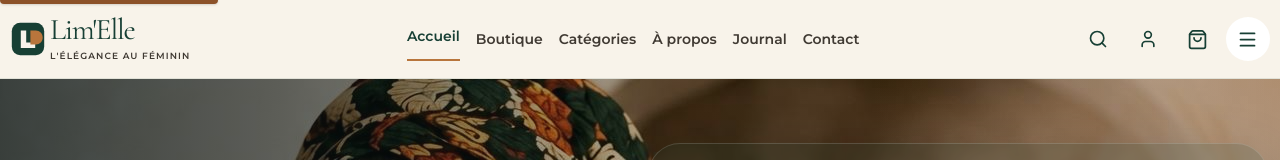
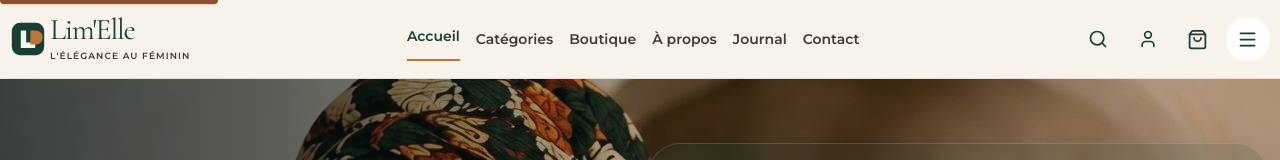
Before and after one commit to primemarafa/LimElle, a React (Vite) app: page / in a window 1280 px wide. Shown: the top 160 px of the page. Built offline with nearby package versions, Linux system fonts and the light colour scheme; no server answers.

Commit message:
fix: restore nav order Accueil > Catégories > Boutique
Also fix mobile menu order to match.

```diff
--- a/src/App.jsx
+++ b/src/App.jsx
@@ -169,8 +169,8 @@ export default function App() {
           </button>
           <nav className="hidden items-center gap-8 lg:flex">
             <button onClick={() => scrollTo("accueil")} className={navLinkClass("accueil")}>Accueil</button>
+            <button onClick={openCategories} className={navLinkClass("categories")}>Catégories</button>
             <button onClick={openBoutique} className={navLinkClass("products")}>Boutique</button>
-            <button onClick={openCategories} className={navLinkClass("categories")}>Catégories</button>
             <button onClick={() => scrollTo("a-propos")} className={navLinkClass("a-propos")}>À propos</button>
             <button onClick={() => scrollTo("journal")} className={navLinkClass("journal")}>Journal</button>
             <button onClick={() => scrollTo("contact")} className={navLinkClass("contact")}>Contact</button>
@@ -216,8 +216,8 @@ export default function App() {
           <div className="flex items-center justify-between"><div className="flex items-center gap-2 font-serif text-3xl text-[#173F34]"><BrandLogo className="h-8 w-auto" />Lim'Elle</div><button type="button" aria-label="Fermer le menu" onClick={() => setMenuOpen(false)} className="rounded-full bg-white p-3"><X size={20} /></button></div>
           <nav className="mt-10 flex flex-col">
             <button onClick={() => scrollTo("accueil")} className={`border-b border-[#173F34]/10 py-5 text-left font-serif text-2xl ${activeSection === "accueil" ? "text-[#B8753C]" : "text-[#173F34]"}`}>Accueil</button>
+            <button onClick={openCategories} className={`border-b border-[#173F34]/10 py-5 text-left font-serif text-2xl ${activeSection === "categories" ? "text-[#B8753C]" : "text-[#173F34]"}`}>Catégories</button>
             <button onClick={openBoutique} className={`border-b border-[#173F34]/10 py-5 text-left font-serif text-2xl ${activeSection === "products" ? "text-[#B8753C]" : "text-[#173F34]"}`}>Boutique</button>
-            <button onClick={openCategories} className={`border-b border-[#173F34]/10 py-5 text-left font-serif text-2xl ${activeSection === "categories" ? "text-[#B8753C]" : "text-[#173F34]"}`}>Catégories</button>
             <button onClick={() => scrollTo("a-propos")} className={`border-b border-[#173F34]/10 py-5 text-left font-serif text-2xl ${activeSection === "a-propos" ? "text-[#B8753C]" : "text-[#173F34]"}`}>À propos</button>
             <button onClick={() => scrollTo("journal")} className={`border-b border-[#173F34]/10 py-5 text-left font-serif text-2xl ${activeSection === "journal" ? "text-[#B8753C]" : "text-[#173F34]"}`}>Journal</button>
             <button onClick={() => scrollTo("contact")} className={`border-b border-[#173F34]/10 py-5 text-left font-serif text-2xl ${activeSection === "contact" ? "text-[#B8753C]" : "text-[#173F34]"}`}>Contact</button>
```
